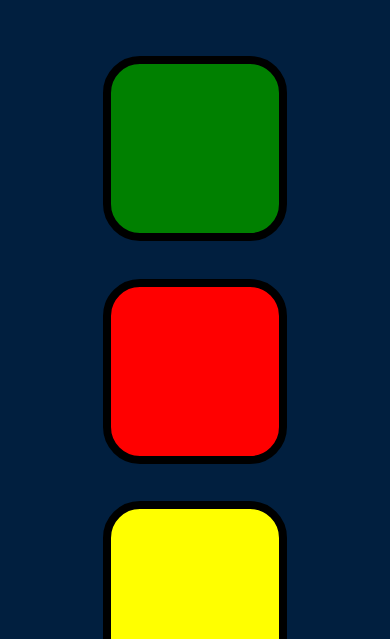
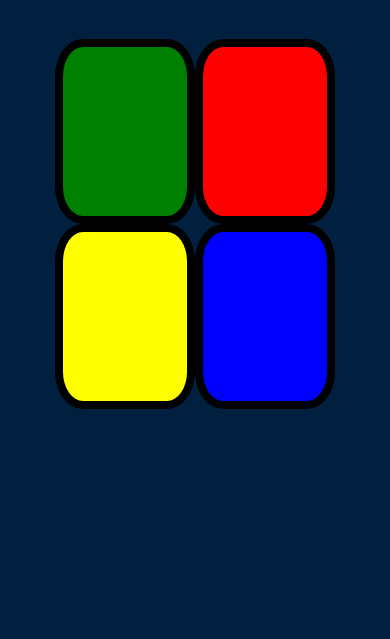
Before and after one commit to cmmille/simon-game, a plain HTML site: page index.html in a window 390 px wide. Shown: the part 205-844 px from the top of the page. Drawn offline with nearby package versions, Linux system fonts and the light colour scheme.

Commit message:
Updated css to use a flexbox
Updated row to use a flex box. Also added support to start game on click (required to play on mobile).

```diff
--- a/index.html
+++ b/index.html
@@ -1,4 +1,5 @@
 <!DOCTYPE html>
+<html lang="en" dir="ltr">
 
 <head>
   <meta charset="utf-8">
--- a/index.js
+++ b/index.js
@@ -57,7 +57,7 @@ function startNewGame() {
 
     let gameStarted = false;
 
-    $(document).on("keydown", function (event) {
+    $(document).on("keydown click", function (event) {
 
         if (!gameStarted) {
 
--- a/styles.css
+++ b/styles.css
@@ -3,6 +3,7 @@ body {
   background-color: #011F3F;
 
 }
+
 .game-text {
   font-family: 'Press Start 2P', cursive;
   font-size: 2.5rem;
@@ -12,13 +13,18 @@ body {
 
 .container {
   display: block;
-  width: 100%;
+  width: 75%;
   margin: auto;
 }
-
+.row{
+  display: flex;
+  flex-direction: row;
+  align-items: center;
+  justify-content: center;
+}
 
 .btn {
-  margin: 2vh;
+  /* margin: 2vh; */
   display: inline-block;
   height: 20vh;
   width: 20vh;
```
Also changed, not shown: 1 other file.
